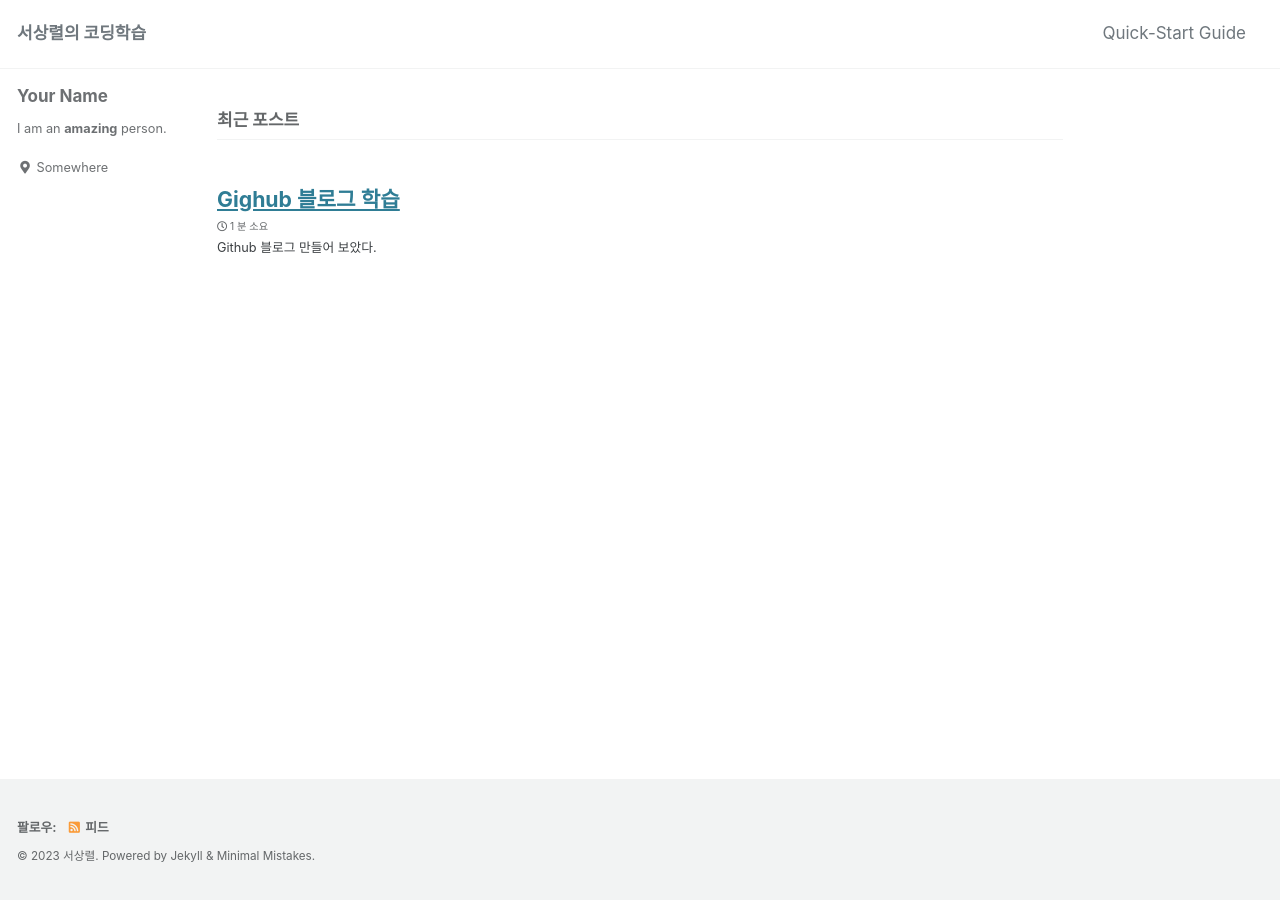
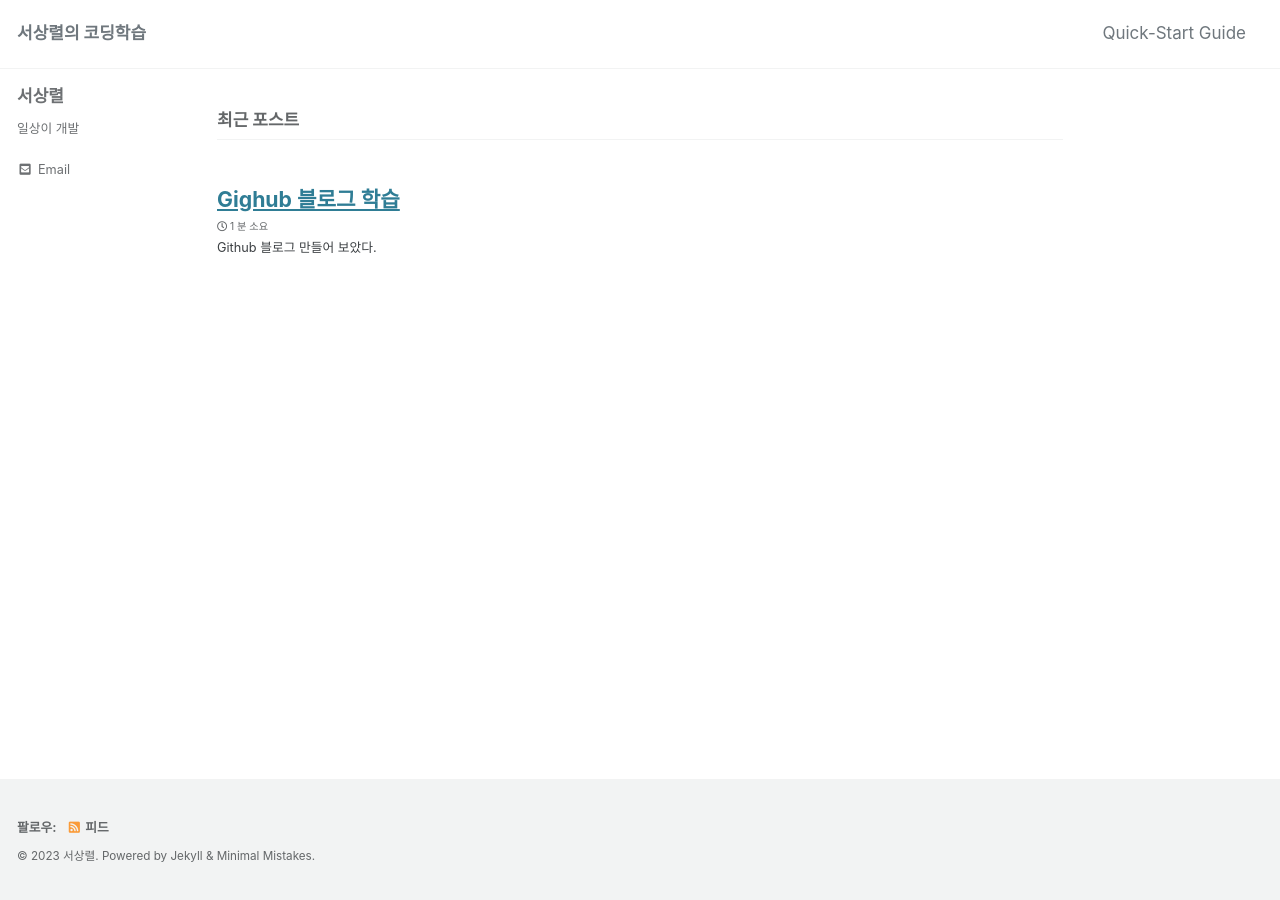
Before and after one commit to SeoSangRyul/SeoSangRyul.github.io, a Jekyll site: the page built from index.html, in a window 1280 px wide. Built offline with Jekyll 4.4.1, drawn with Linux system fonts in a browser that asks for light colours; cached includes are drawn as plain includes; the list of posts is cut into pages by our own code.

Commit message:
댓글 설정 추가

```diff
--- a/_config.yml
+++ b/_config.yml
@@ -23,11 +23,11 @@ name                     : "서상렬"
 description              : "학습방"
 url                      : # the base hostname & protocol for your site e.g. "https://mmistakes.github.io"
 baseurl                  : # the subpath of your site, e.g. "/blog"
-repository               : SeoSangRyul/Comments # GitHub username/repo-name e.g. "mmistakes/minimal-mistakes"
+repository               : "SeoSangRyul/Comments" # GitHub username/repo-name e.g. "mmistakes/minimal-mistakes"
 teaser                   : # path of fallback teaser image, e.g. "/assets/images/500x300.png"
 logo                     : # path of logo image to display in the masthead, e.g. "/assets/images/88x88.png"
 masthead_title           : # overrides the website title displayed in the masthead, use " " for no title
-# breadcrumbs            : false # true, false (default)
+breadcrumbs              : true # true, false (default)
 words_per_minute         : 200
 comments:
   provider               : "utterances" # false (default), "disqus", "discourse", "facebook", "staticman", "staticman_v2", "utterances", "giscus", "custom"
@@ -104,15 +104,15 @@ analytics:
 
 # Site Author
 author:
-  name             : "Your Name"
+  name             : "서상렬"
   avatar           : # path of avatar image, e.g. "/assets/images/bio-photo.jpg"
-  bio              : "I am an **amazing** person."
-  location         : "Somewhere"
+  bio              : "일상이 개발"
+  #location         : "Daegu ,Korea"
   email            :
   links:
     - label: "Email"
       icon: "fas fa-fw fa-envelope-square"
-      # url: "mailto:your.name@email.com"
+      url: "gogumach82@email.com"
     - label: "Website"
       icon: "fas fa-fw fa-link"
       # url: "https://your-website.com"
```
